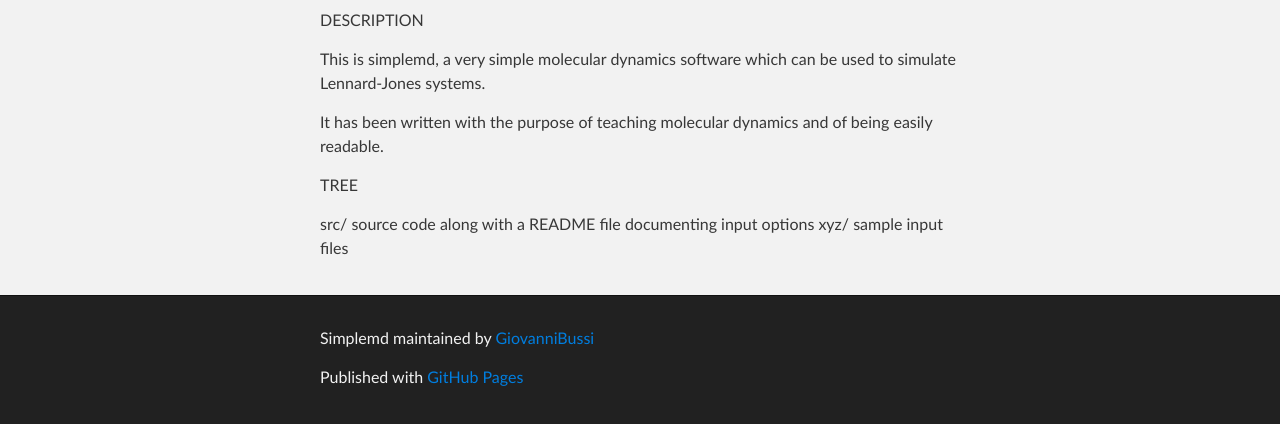
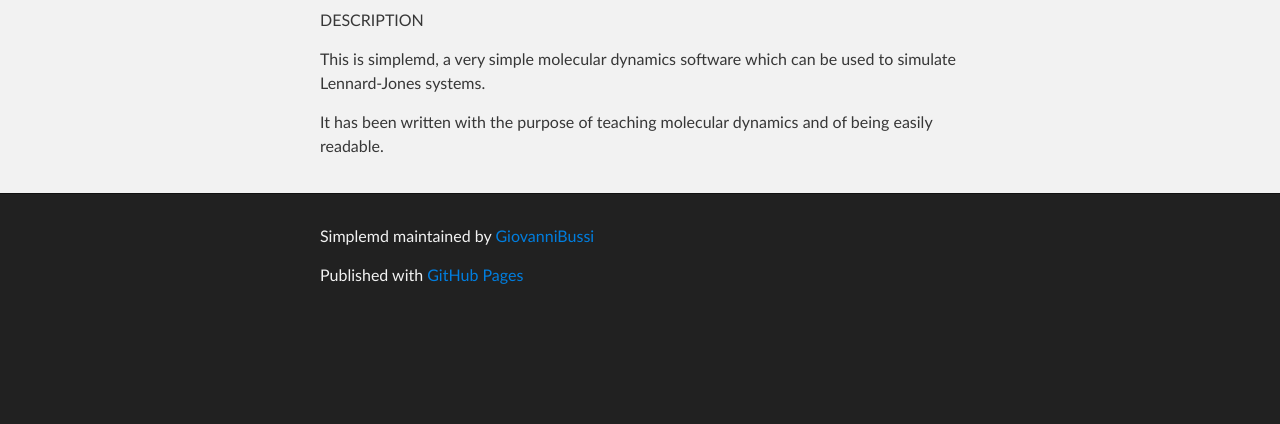
Before and after one commit to GiovanniBussi/simplemd, a plain HTML site: page index.html in a window 1280 px wide. Shown: the part 252-676 px from the top of the page. Drawn offline with Linux system fonts and the light colour scheme.

Commit message:
Update index.html

```diff
--- a/index.html
+++ b/index.html
@@ -39,10 +39,6 @@ which can be used to simulate Lennard-Jones systems.</p>
 <p>It has been written with the purpose of teaching molecular dynamics
 and of being easily readable.</p>
 
-<p>TREE</p>
-
-<p>src/ source code along with a README file documenting input options
-xyz/ sample input files</p>
       </section>
     </div>
 
```
